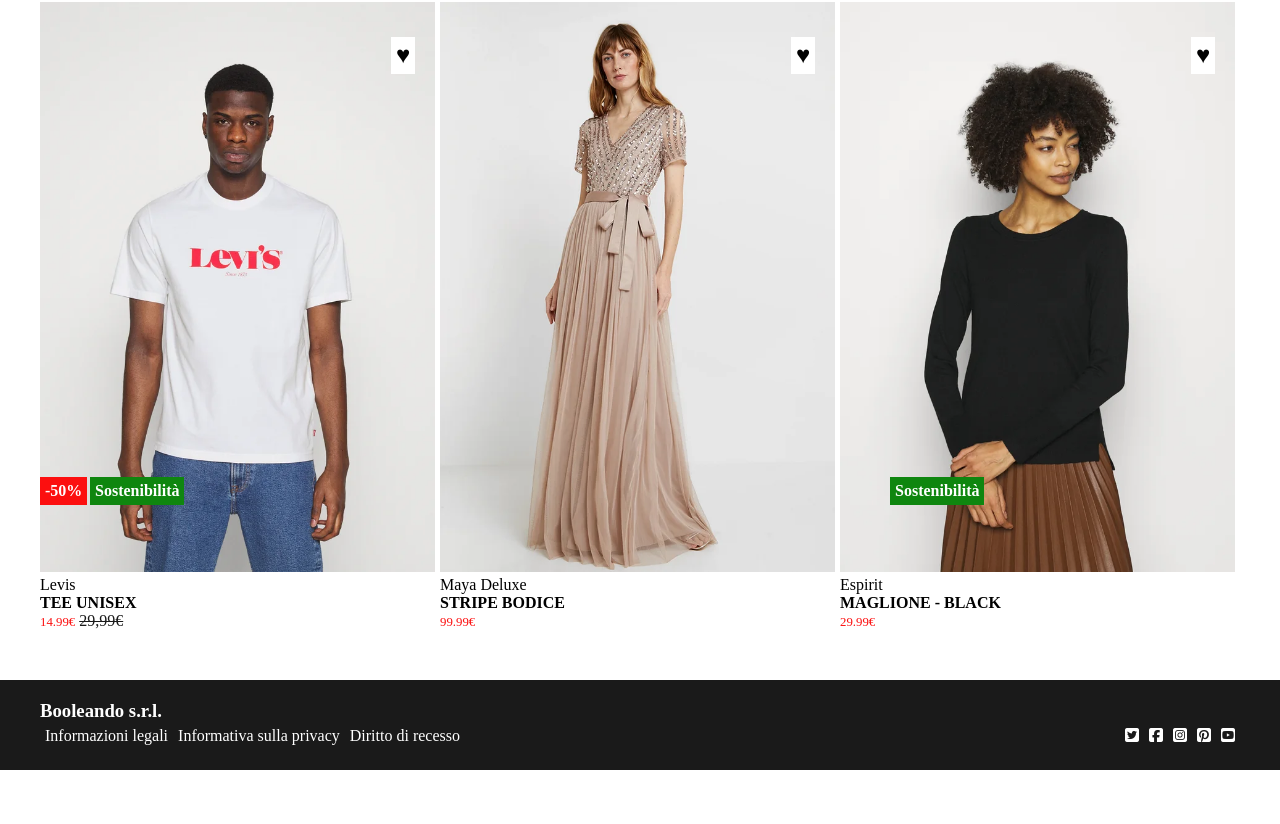
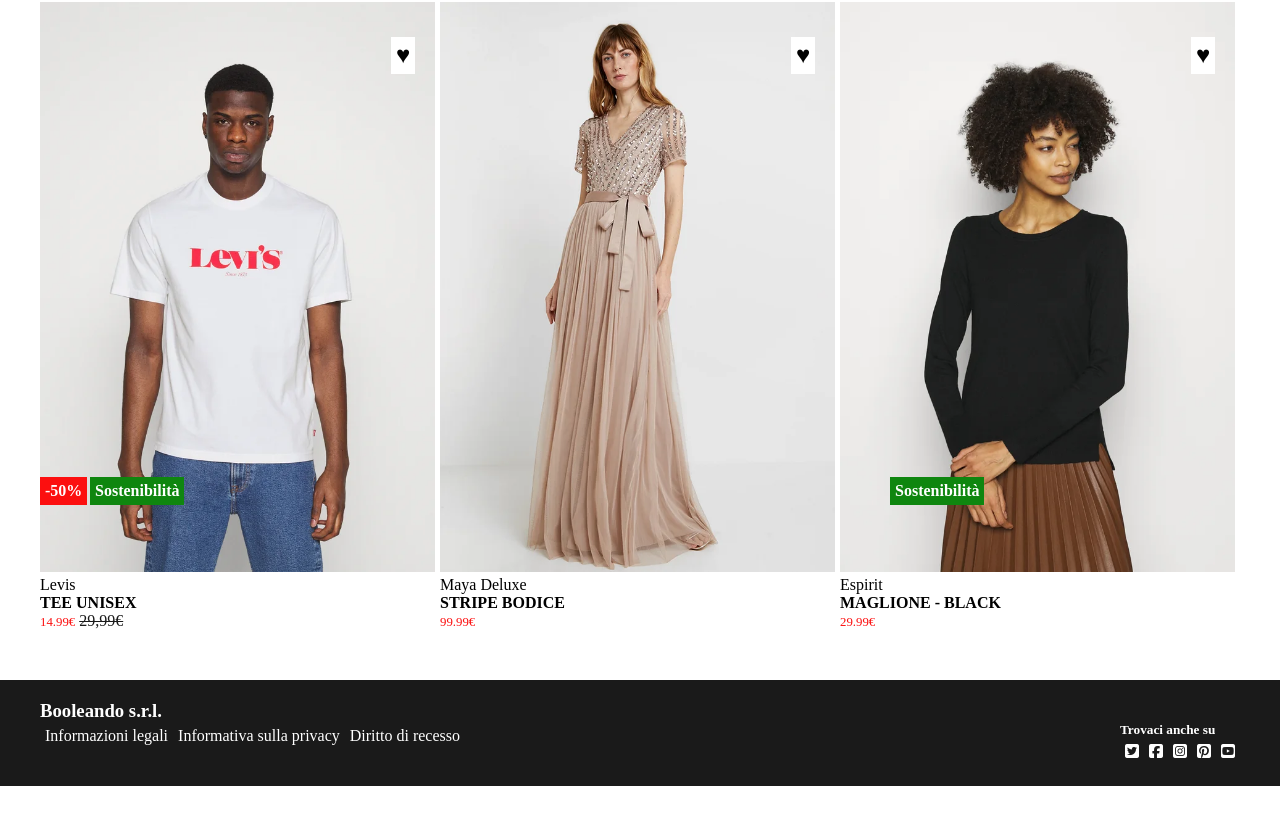
Before and after one commit to EnricoGenovese/html-css-boolando, a plain HTML site: page index.html in a window 1280 px wide. Shown: the part 692-1516 px from the top of the page. Drawn offline with Linux system fonts and the light colour scheme.

Commit message:
add footer missing part

```diff
--- a/index.html
+++ b/index.html
@@ -128,14 +128,20 @@
       <!-- footer -->
        <footer>
         <nav class="container">
+            <div>
                 <h3>Booleando s.r.l.</h3>
+            </div>
             <div class="d-flex s-between">
                 <div class="d-flex column">
                     <a href="#">Informazioni legali</a>
                     <a href="#">Informativa sulla privacy</a>
                     <a href="#">Diritto di recesso</a>
                 </div>
+                <div>
                     <div class="d-flex s-between">
+                        <h5>Trovaci anche su</h5>
+                    </div>
+                    <div class="d-flex column s-between">
                         <a href="#"><i class="fa-brands fa-square-twitter"></i></a>
                         <a href="#"><i class="fa-brands fa-square-facebook"></i></a>
                         <a href="#"><i class="fa-brands fa-square-instagram"></i></a>
@@ -143,6 +149,7 @@
                         <a href="#"><i class="fa-brands fa-square-youtube"></i></a>
                     </div>
                 </div>
+            </div>
         </nav>
        </footer>
 </body>
```
Lines whose indentation alone changed are shown as unchanged.
